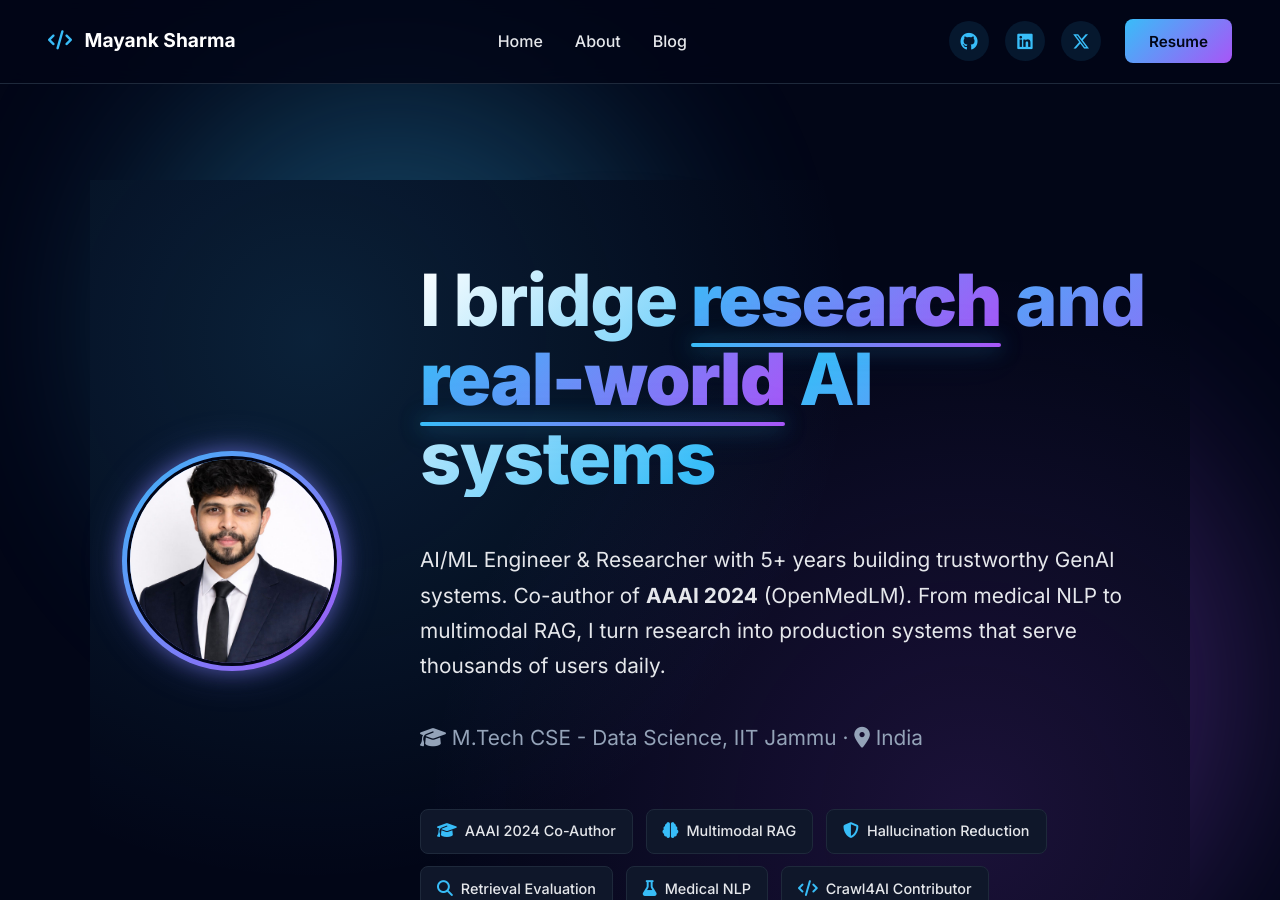
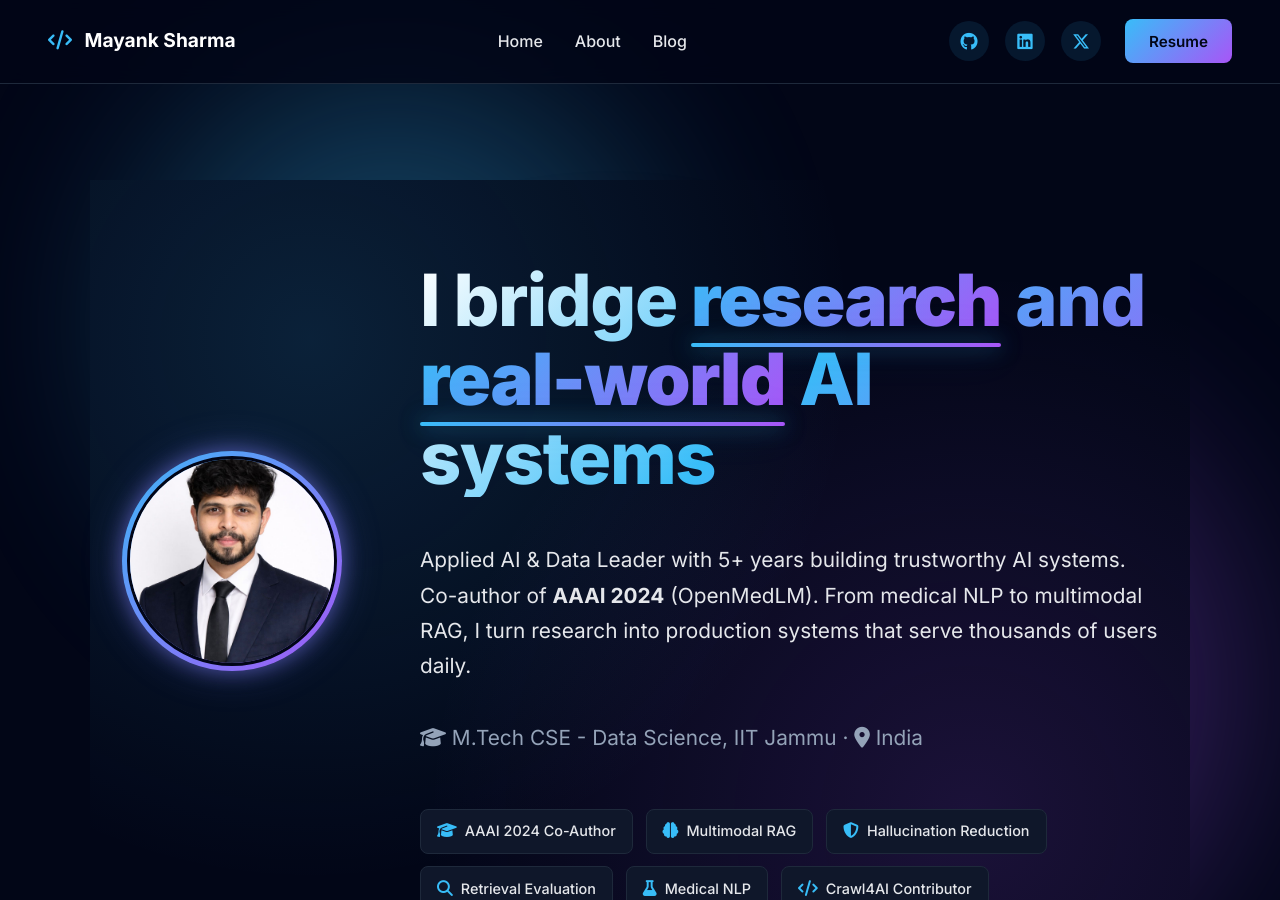
Before and after one commit to mayank1101/mayank1101.github.io, a Jekyll site: the page built from index.html, in a window 1280 px wide and 900 px high. Built offline with Jekyll 4.4.1, drawn with Linux system fonts in a browser that asks for light colours.

Commit message:
edited index.html

```diff
--- a/index.html
+++ b/index.html
@@ -80,7 +80,7 @@
                     <span class="hero-highlight">real-world</span> AI systems
                 </h1>
                 <p>
-                    AI/ML Engineer & Researcher with 5+ years building trustworthy GenAI systems.
+                    Applied AI & Data Leader with 5+ years building trustworthy AI systems.
                     Co-author of <strong>AAAI 2024</strong> (OpenMedLM). From medical NLP to multimodal RAG,
                     I turn research into production systems that serve thousands of users daily.
                 </p>
```
